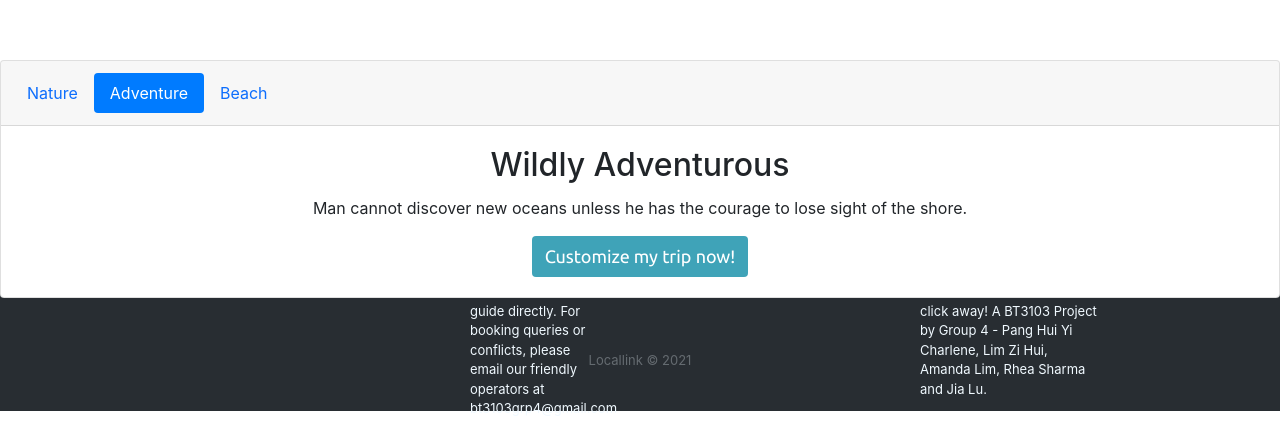
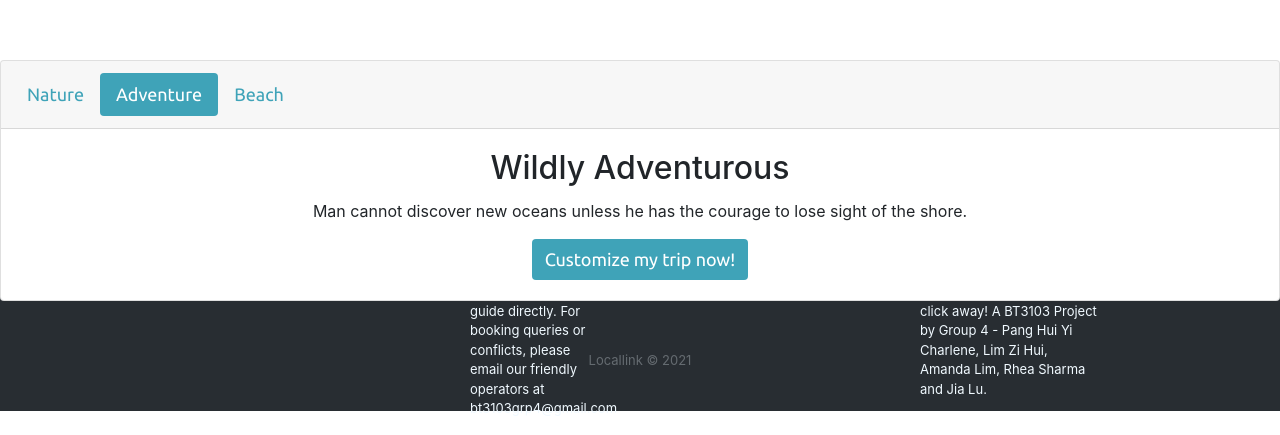
Before and after one commit to bt3103group4/LocalLink, a Vue app: page /listingsadv in a window 1280 px wide. Shown: the part 1228-1663 px from the top of the page. Built offline with nearby package versions, Linux system fonts and the light colour scheme; no server answers; the database is empty; sample sign-in values are in the browser's storage.

Commit message:
changed nav bar of listing

```diff
--- a/src/views/ListingsAdv.vue
+++ b/src/views/ListingsAdv.vue
@@ -165,4 +165,17 @@ body{
   font-size: 18px;
 }
 
+a.nav-link.active {
+  background: rgba(63,163,184,1);
+  font-family: Ubuntu;
+  font-weight: Regular;
+  font-size: 18px;
+}
+
+a.nav-link {
+  color: rgba(63,163,184,1);
+  font-family: Ubuntu;
+  font-weight: Regular;
+  font-size: 18px;
+}
 </style>
--- a/src/views/ListingsBeach.vue
+++ b/src/views/ListingsBeach.vue
@@ -167,4 +167,18 @@ body{
   font-weight: Regular;
   font-size: 18px;
 }
+
+a.nav-link.active {
+  background: rgba(63,163,184,1);
+  font-family: Ubuntu;
+  font-weight: Regular;
+  font-size: 18px;
+}
+
+a.nav-link {
+  color: rgba(63,163,184,1);
+  font-family: Ubuntu;
+  font-weight: Regular;
+  font-size: 18px;
+}
 </style>
--- a/src/views/ListingsNature.vue
+++ b/src/views/ListingsNature.vue
@@ -160,4 +160,18 @@ body{
   font-weight: Regular;
   font-size: 18px;
 }
+
+a.nav-link.active {
+  background: rgba(63,163,184,1);
+  font-family: Ubuntu;
+  font-weight: Regular;
+  font-size: 18px;
+}
+
+a.nav-link {
+  color: rgba(63,163,184,1);
+  font-family: Ubuntu;
+  font-weight: Regular;
+  font-size: 18px;
+}
 </style>
```
